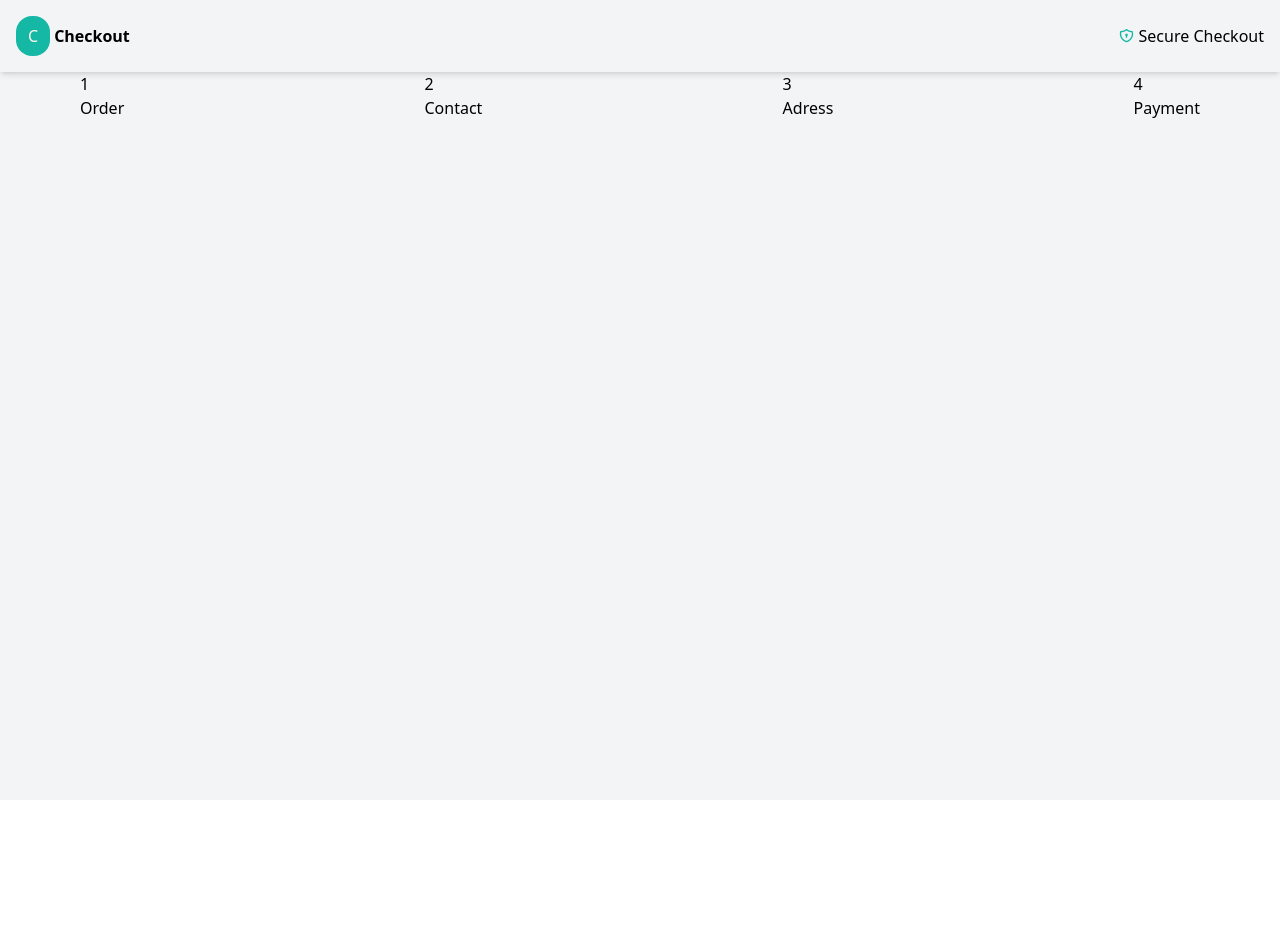
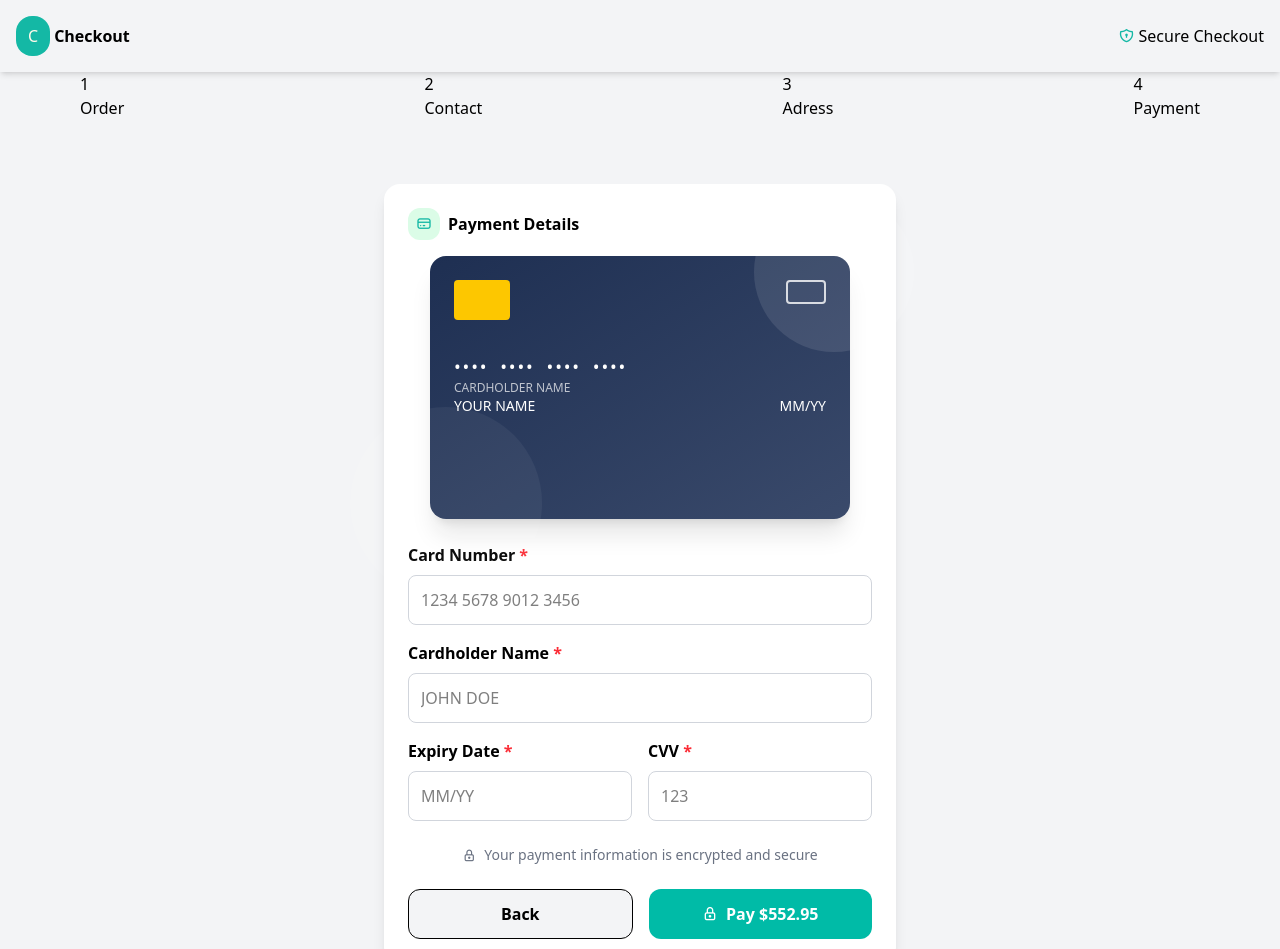
Before and after one commit to Hisham-AlAhmad/Checkout, a React (Vite) app: page / in a window 1280 px wide. Shown: the top 949 px of the page. Before the commit the page ends 800 px from the top, so only its background shows below. Built offline with nearby package versions, Linux system fonts and the light colour scheme.

Commit message:
Creating Payment Component

```diff
--- a/src/App.jsx
+++ b/src/App.jsx
@@ -2,11 +2,14 @@ import { useState } from 'react'
 import './App.css'
 import Navbar from './components/Navbar';
 import Steps from './components/Steps';
+import Payment from './components/Payment/Payment';
+
 function App() {
     return(
         <div className="min-h-screen bg-gray-100">
         <Navbar/>
         <Steps/>
+        <Payment/>
         </div>
     );
 }
--- /dev/null
+++ b/src/components/Payment/CreditCard.jsx
@@ -0,0 +1,45 @@
+function CreditCard() {
+    return (
+        <div className="relative w-full max-w-105 aspect-[1.6/1] rounded-2xl bg-linear-to-br from-[#1e2f52] to-[#3a4a6b] p-4 sm:p-6 text-white shadow-xl">
+
+            {/* decorative circles */}
+            <div className="absolute -right-16 -top-16 h-32 w-32 sm:h-40 sm:w-40 rounded-full bg-white/10" />
+            <div className="absolute -bottom-20 -left-20 h-40 w-40 sm:h-48 sm:w-48 rounded-full bg-white/5" />
+
+            {/* top row */}
+            <div className="flex items-start justify-between">
+                {/* chip */}
+                <div className="h-8 w-12 sm:h-10 sm:w-14 rounded bg-yellow-400" />
+
+                {/* card icon */}
+                <div className="h-5 w-8 sm:h-6 sm:w-10 rounded border-2 border-white/80" />
+            </div>
+
+            {/* card number */}
+            <div className="mt-6 sm:mt-8 flex gap-2 sm:gap-3 text-base sm:text-lg tracking-widest">
+                <span>••••</span>
+                <span>••••</span>
+                <span>••••</span>
+                <span>••••</span>
+            </div>
+
+            {/* bottom row */}
+            <div className="mt-auto flex items-end justify-between">
+                <div>
+                    <p className="text-[10px] sm:text-xs opacity-70">
+                        CARDHOLDER NAME
+                    </p>
+                    <p className="text-xs sm:text-sm">
+                        YOUR NAME
+                    </p>
+                </div>
+
+                <div className="text-xs sm:text-sm">
+                    MM/YY
+                </div>
+            </div>
+        </div>
+    )
+}
+
+export default CreditCard
--- /dev/null
+++ b/src/components/Payment/Payment.jsx
@@ -0,0 +1,127 @@
+import { useState } from "react";
+import CreditCard from "./CreditCard";
+
+const Payment = () => {
+    const [cardNumber, setCardNumber] = useState("");
+    const [name, setName] = useState("");
+    const [expiry, setExpiry] = useState("");
+    const [cvv, setCvv] = useState("");
+    const [error, setError] = useState("");
+
+    return (
+        <div className="mx-auto mt-16 max-w-lg rounded-2xl bg-white p-6 shadow-lg">
+
+            {/* Header */}
+            <p className="mb-4 flex items-center font-bold">
+                <i className="ti ti-credit-card mr-2 rounded-xl bg-green-100 p-2 text-(--primary)" />
+                Payment Details
+            </p>
+
+            {/* Card Preview */}
+            <div className="mb-6 flex justify-center">
+                <CreditCard />
+            </div>
+
+            {/* Card Number */}
+            <div className="mb-4">
+                <label className="mb-2 block font-semibold">
+                    Card Number <span className="text-red-500">*</span>
+                </label>
+
+                <div className="relative">
+                    <input
+                        type="text"
+                        placeholder="1234 5678 9012 3456"
+                        value={cardNumber}
+                        onChange={(e) => {
+                            setCardNumber(e.target.value);
+                            setError("");
+                        }}
+                        className={`w-full rounded-lg border p-3 focus:outline-none
+              ${error ? "border-red-500" : "border-gray-300 focus:border-(--primary)"}`}
+                    />
+
+                    {error && (
+                        <span className="absolute right-3 top-1/2 -translate-y-1/2 text-red-500">
+                            !
+                        </span>
+                    )}
+                </div>
+
+                {error && (
+                    <p className="mt-1 text-sm text-red-500">
+                        Card number is required
+                    </p>
+                )}
+            </div>
+
+            {/* Cardholder Name */}
+            <div className="mb-4">
+                <label className="mb-2 block font-semibold">
+                    Cardholder Name <span className="text-red-500">*</span>
+                </label>
+                <input
+                    type="text"
+                    placeholder="JOHN DOE"
+                    value={name}
+                    onChange={(e) => setName(e.target.value)}
+                    className="w-full rounded-lg border border-gray-300 p-3 focus:border-(--primary) focus:outline-none"
+                />
+            </div>
+
+            {/* Expiry + CVV */}
+            <div className="mb-6 grid grid-cols-1 gap-4 sm:grid-cols-2">
+                <div>
+                    <label className="mb-2 block font-semibold">
+                        Expiry Date <span className="text-red-500">*</span>
+                    </label>
+                    <input
+                        type="text"
+                        placeholder="MM/YY"
+                        value={expiry}
+                        onChange={(e) => setExpiry(e.target.value)}
+                        className="w-full rounded-lg border border-gray-300 p-3 focus:border-(--primary) focus:outline-none"
+                    />
+                </div>
+
+                <div>
+                    <label className="mb-2 block font-semibold">
+                        CVV <span className="text-red-500">*</span>
+                    </label>
+                    <input
+                        type="password"
+                        placeholder="123"
+                        value={cvv}
+                        onChange={(e) => setCvv(e.target.value)}
+                        className="w-full rounded-lg border border-gray-300 p-3 focus:border-(--primary) focus:outline-none"
+                    />
+                </div>
+            </div>
+
+            {/* Security Note */}
+            <p className="mb-6 flex items-center justify-center gap-2 text-sm text-gray-500">
+                <i className="ti ti-lock" />
+                Your payment information is encrypted and secure
+            </p>
+
+            {/* Actions */}
+            <div className="flex flex-col gap-4 sm:flex-row">
+                <button className="w-full rounded-xl border bg-gray-100 py-3 font-semibold">
+                    Back
+                </button>
+
+                <button
+                    onClick={() => {
+                        if (!cardNumber) setError(true);
+                    }}
+                    className="flex w-full items-center justify-center gap-2 rounded-xl bg-teal-500 py-3 font-semibold text-white hover:bg-teal-600"
+                >
+                    <i className="ti ti-lock" />
+                    Pay $552.95
+                </button>
+            </div>
+        </div>
+    );
+};
+
+export default Payment;
```
